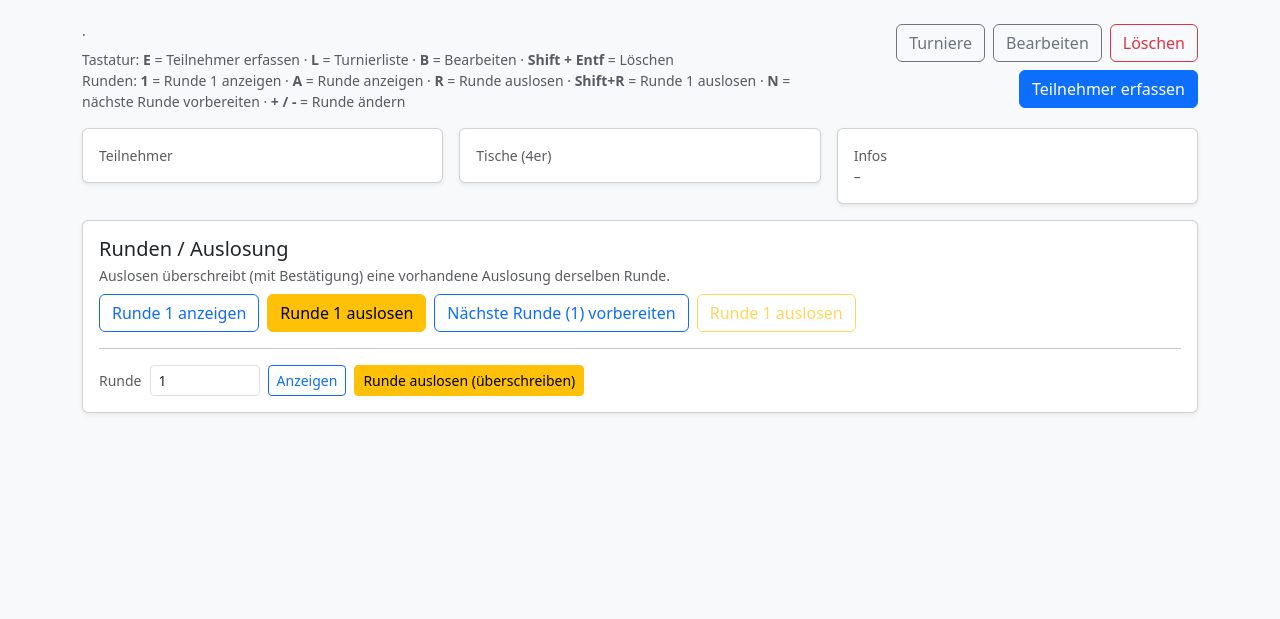
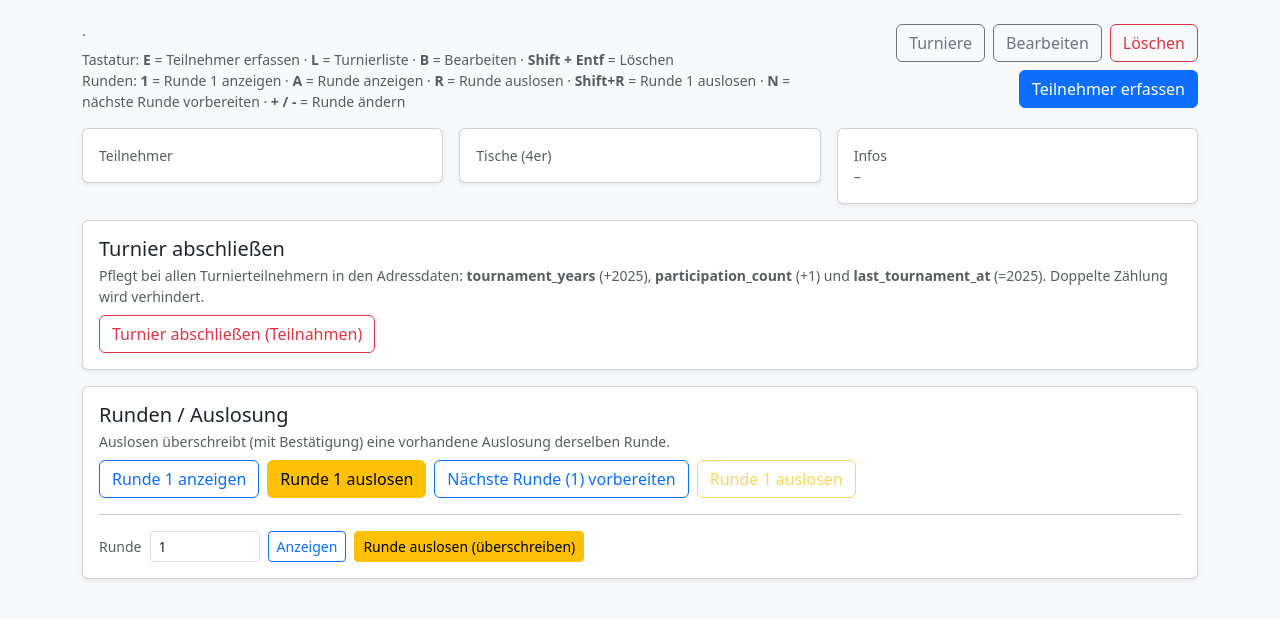
Before and after one commit to dieter6605/SchafkopfTurnier, a Flask app: template app/templates/tournament_detail.html in a window 1280 px wide. Shown: the part 47-666 px from the top of the page. Run offline with Flask 3, Linux system fonts and the light colour scheme; the template is opened without the code that fills it, so the values that code supplies are empty.

Commit message:
Turnier abschließen (Teilnahmen)

```diff
--- a/app/templates/tournament_detail.html
+++ b/app/templates/tournament_detail.html
@@ -111,6 +111,33 @@
     </div>
   </div>
 
+</div>
+
+<!-- ✅ Turnier abschließen / Teilnahmen pflegen -->
+<div class="card shadow-sm mb-3">
+  <div class="card-body">
+    <div class="d-flex justify-content-between align-items-start flex-wrap gap-2">
+      <div>
+        <h5 class="mb-1">Turnier abschließen</h5>
+        <div class="text-muted small">
+          Pflegt bei allen Turnierteilnehmern in den Adressdaten:
+          <strong>tournament_years</strong> (+2025), <strong>participation_count</strong> (+1) und <strong>last_tournament_at</strong> (=2025).
+          Doppelte Zählung wird verhindert.
+        </div>
+      </div>
+
+      <div class="d-flex gap-2 flex-wrap justify-content-end">
+        <form method="post"
+              action="{{ url_for('tournaments.tournament_close_participations', tournament_id=t.id) }}"
+              class="d-inline"
+              onsubmit="return confirm('Turnier abschließen?\n\nTeilnahmejahr 2025 wird bei allen Teilnehmern gepflegt.\n(Zähler wird nur erhöht, wenn 2025 neu ist.)');">
+          <button class="btn btn-outline-danger" type="submit">
+            Turnier abschließen (Teilnahmen)
+          </button>
+        </form>
+      </div>
+    </div>
+  </div>
 </div>
 
 <!-- Runden / Auslosung -->
```
Also changed, not shown: app/routes/tournaments/participants.py (+64 -0 lines).
